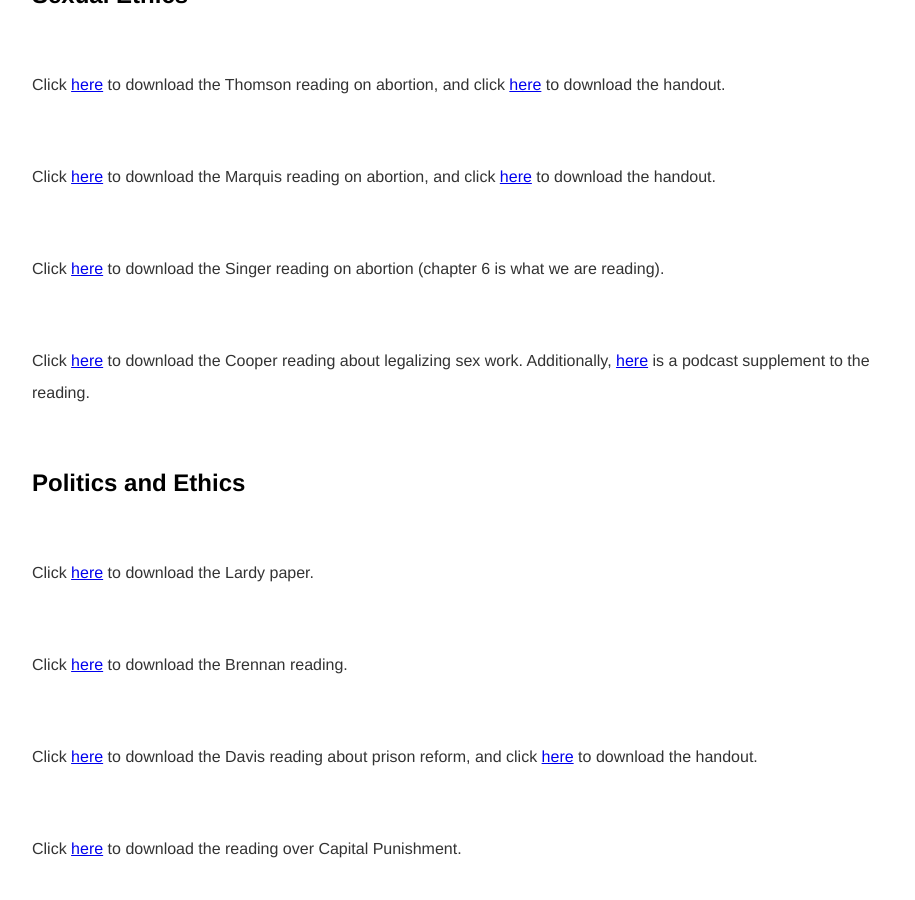
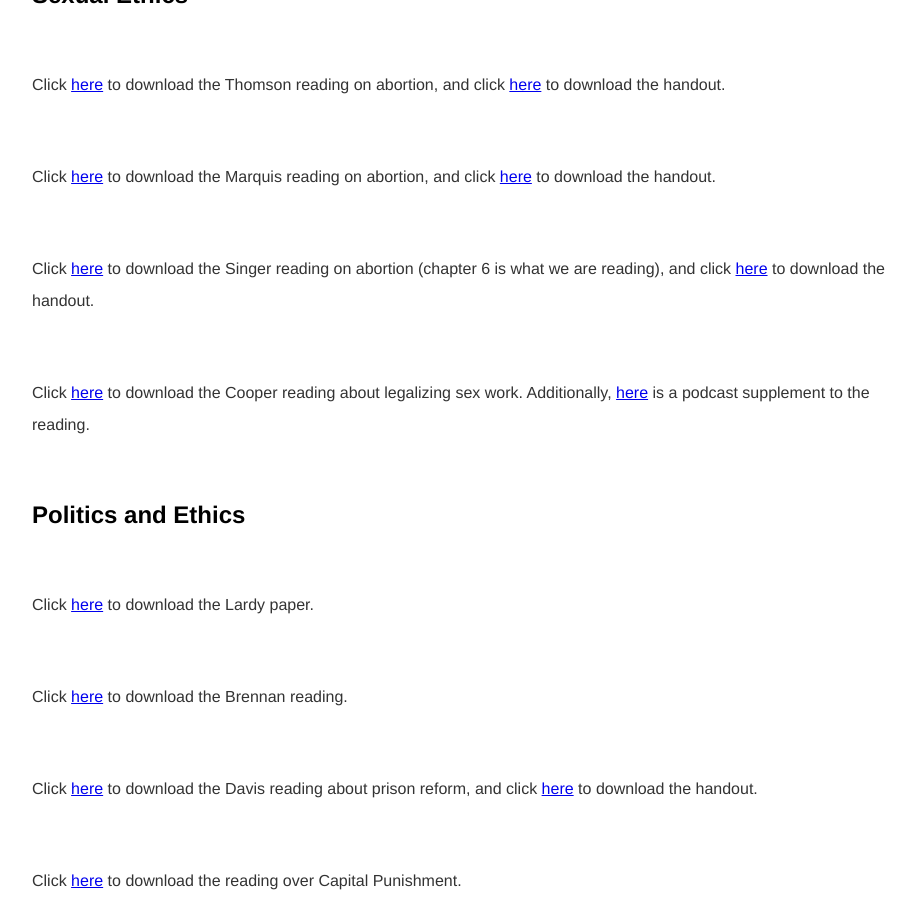
Before and after one commit to kevinjpatton/kevinjpatton.github.io, a Jekyll site: the page built from teaching/phil_2030/index.html, in a window 1280 px wide and 900 px high, scrolled down 2423 px. Shown: the whole window, without its empty margins (160-1075 px from the left). Built offline with Jekyll 4.4.1, drawn with Linux system fonts in a browser that asks for light colours; Markdown is read by kramdown in place of the engine named in the settings.

Commit message:
Update index.html

```diff
--- a/teaching/phil_2030/index.html
+++ b/teaching/phil_2030/index.html
@@ -35,7 +35,7 @@
 <h2>Sexual Ethics</h2>
 <p>Click <a href="/teaching/phil_2030/Judith Jarvis Thomson - A Defense of Abortion.pdf" target="_blank">here</a> to download the Thomson reading on abortion, and click <a href="/teaching/phil_2030/Handout - Thomson.pdf" target="_blank">here<a> to download the handout.</p>
 <p>Click <a href="/teaching/phil_2030/Don Marquis - Why Abortion is Wrong.pdf" target="_blank">here</a> to download the Marquis reading on abortion, and click <a href="/teaching/phil_2030/Handout - Marquis.pdf" target="_blank">here</a> to download the handout.</p>
-<p>Click <a href="/teaching/phil_2030/Peter Singer - Practical Ethics.pdf" target="_blank">here</a> to download the Singer reading on abortion (chapter 6 is what we are reading).</p>
+<p>Click <a href="/teaching/phil_2030/Peter Singer - Practical Ethics.pdf" target="_blank">here</a> to download the Singer reading on abortion (chapter 6 is what we are reading), and click <a href="/teaching/phil_2030/Handout - Singer (Abortion).pdf" target="_blank">here<a> to download the handout.</p>
 <p>Click <a href="/teaching/phil_2030/Belinda Cooper - Prostitution A Feminist Analysis.pdf" target="_blank">here</a> to download the Cooper reading about legalizing sex work.  Additionally, <a href="https://www.wnycstudios.org/podcasts/takeaway/segments/deep-dive-sex-work" target="_blank">here</a> is a podcast supplement to the reading.</p>
 
 <h2>Politics and Ethics</h2>
```
